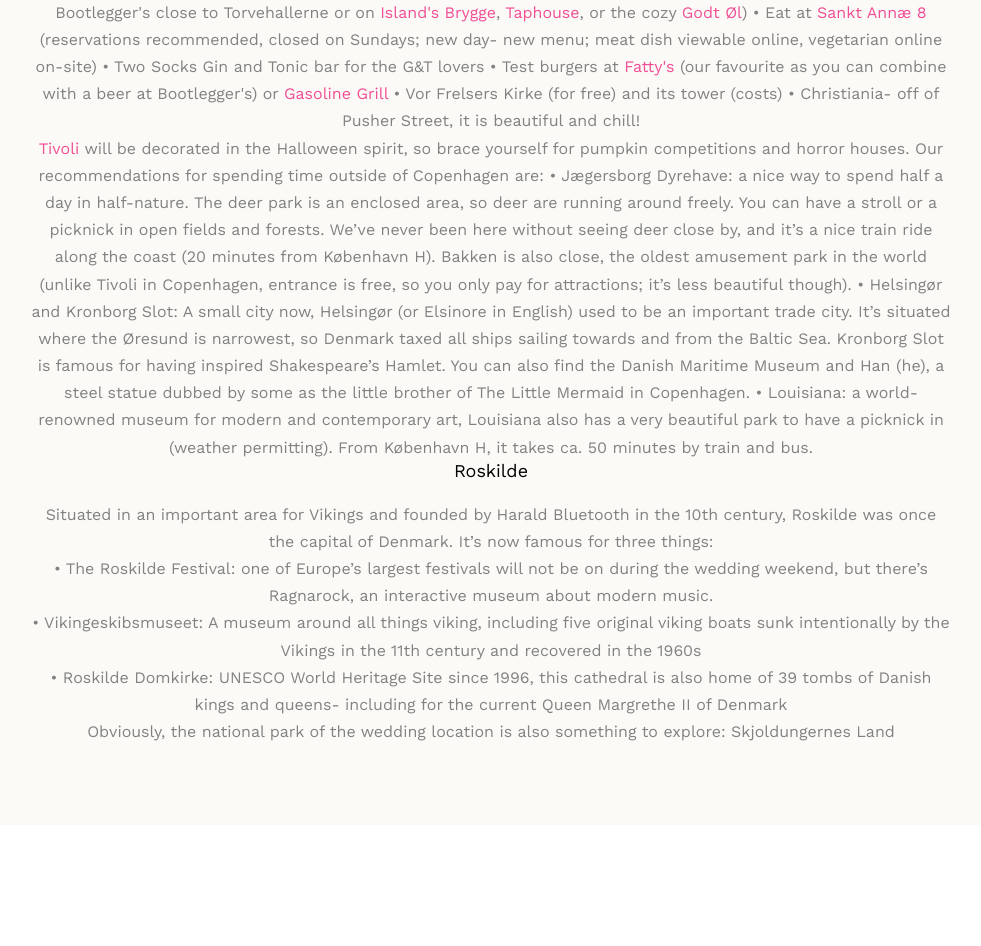
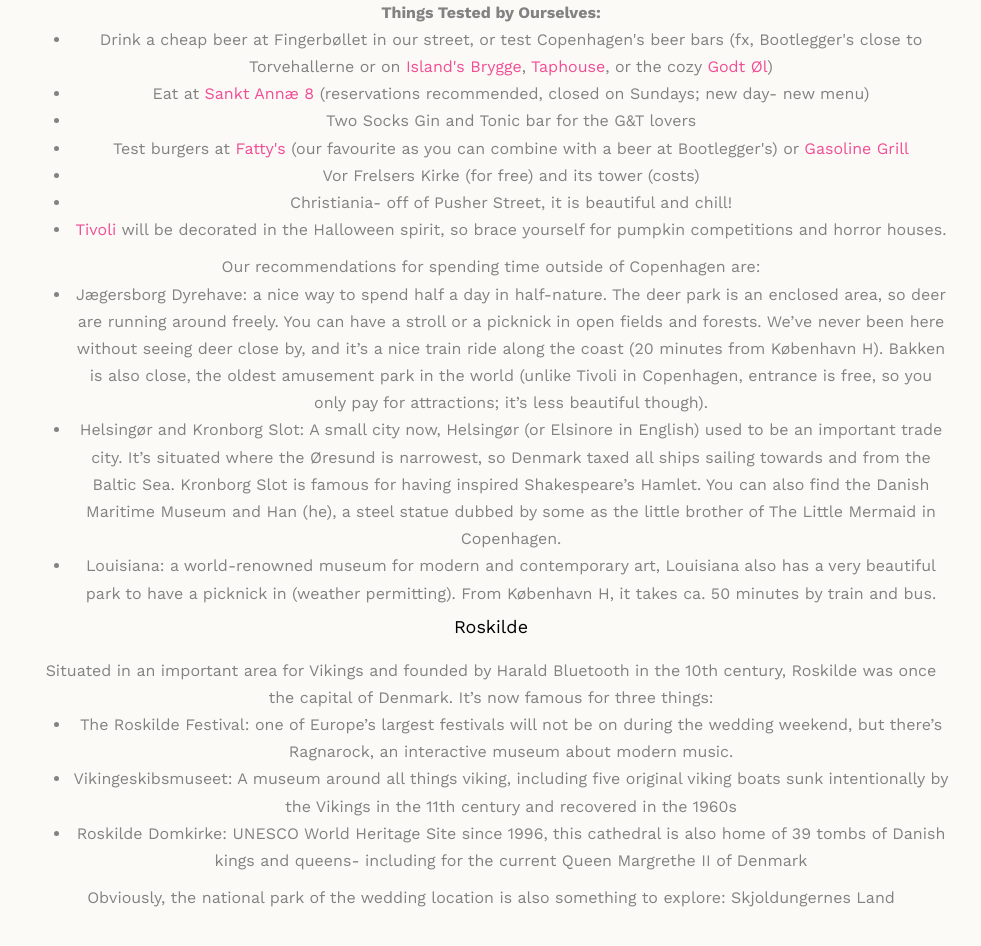
Before and after one commit to AFRIC-conference/AFRIC-conference.github.io, a plain HTML site: page index.html in a window 1280 px wide. Shown: the part 3672-4618 px from the top of the page, without its empty margins (54-1035 px from the left). Before the commit the page ends 4497 px from the top, so only its background shows below. Drawn offline with nearby package versions, Linux system fonts and the light colour scheme; files whose address does not match are found by name.

Commit message:
Update index.html

```diff
--- a/index.html
+++ b/index.html
@@ -266,8 +266,8 @@
 			<h3>			Transportation</h3>
 			The restaurant is in the middle of nowhere, so it is difficult to get there by public transport.
 			The closest bus station is still a 30 minute walk away from the location. We will arrange a bus to get you all
-			to and from Restaurant Herthadalen. For this, it is important you fill in our RSVP survey! <br>
-			Generally, it’s easiest to either take the train to Copenhagen or fly.
+			to and from Restaurant Herthadalen. For this, it is important you fill in our <a href="https://docs.google.com/forms/d/1AL_0dR5-dMqx_n2BAG26oNt9n-mTihfpSDRk-0BZ5v4/" target="_blank">RSVP</a> survey! <br>
+			Generally, it’s easiest to either take the train to Copenhagen or fly. <br>
 			Both Copenhagen Airport and the central station are well connected to the train, metro, and bus networks, and international trains from Sweden or Hamburg arrive and depart several times daily.
 			Roskilde (the nearest bigger city and closest spot for accommodation) is reachable within 25 minutes from the Copenhagen central station.
 			Google Maps or <a href="https://rejseplanen.dk/webapp/?language=en_EN#!P|TP!histId|0!histKey|H935592" target="_blank">Rejseplanen</a> are good Apps/Websites to use to get around,
@@ -305,23 +305,27 @@
 			<h4>København & Surroundings</h4>
 			Denmark’s capital is a must-see and its centre only 30 minutes away from the wedding location/Roskilde. There’s plenty of things to do and see: castles, towers, beaches, squares etc. A good list to start is <a href="https://www.timeout.com/copenhagen/things-to-do/best-things-to-do-in-copenhagen" target="_blank">here</a>.
 				<br>
-			<strong>Things Tested by Ourselves:</strong>
-			•	Drink a cheap beer at Fingerbøllet in our street, or test Copenhagen's beer bars (fx, Bootlegger's close to Torvehallerne or on <a href="https://goo.gl/maps/aEFNDrdgchVP2NW79" target="_blank">Island's Brygge</a>, <a href="https://goo.gl/maps/KiC3TKTwjkBXVSG46" target="_blank">Taphouse</a>, or the cozy <a href="https://goo.gl/maps/LsFV5bgcZmuJh3qN9" target="_blank">Godt Øl</a>)
-			•	Eat at <a href="https://www.sanktannae8.com/" target="_blank">Sankt Annæ 8</a> (reservations recommended, closed on Sundays; new day- new menu; meat dish viewable online, vegetarian online on-site)
-			•	Two Socks Gin and Tonic bar for the G&T lovers
-			•	Test burgers at <a href="https://goo.gl/maps/3Nwdd2pUYQDgPS156" target="_blank">Fatty's</a> (our favourite as you can combine with a beer at Bootlegger's) or <a href="https://www.gasolinegrill.com/" target="_blank">Gasoline Grill</a>
-			•	Vor Frelsers Kirke (for free) and its tower (costs)
-			•	Christiania- off of Pusher Street, it is beautiful and chill! <br>
-				<a href="https://www.tivoli.dk/en" target="_blank">Tivoli</a> will be decorated in the Halloween spirit, so brace yourself for pumpkin competitions and horror houses.
-			Our recommendations for spending time outside of Copenhagen are:
-			•	Jægersborg Dyrehave: a nice way to spend half a day in half-nature. The deer park is an enclosed area, so deer are running around freely. You can have a stroll or a picknick in open fields and forests. We’ve never been here without seeing deer close by, and it’s a nice train ride along the coast (20 minutes from København H). Bakken is also close, the oldest amusement park in the world (unlike Tivoli in Copenhagen, entrance is free, so you only pay for attractions; it’s less beautiful though).
-			•	Helsingør and Kronborg Slot: A small city now, Helsingør (or Elsinore in English) used to be an important trade city. It’s situated where the Øresund is narrowest, so Denmark taxed all ships sailing towards and from the Baltic Sea. Kronborg Slot is famous for having inspired Shakespeare’s Hamlet. You can also find the Danish Maritime Museum and Han (he), a steel statue dubbed by some as the little brother of The Little Mermaid in Copenhagen.
-			•	Louisiana: a world-renowned museum for modern and contemporary art, Louisiana also has a very beautiful park to have a picknick in (weather permitting). From København H, it takes ca. 50 minutes by train and bus.
+			<strong>Things Tested by Ourselves:</strong><br><ul>
+				<li>Drink a cheap beer at Fingerbøllet in our street, or test Copenhagen's beer bars (fx, Bootlegger's close to Torvehallerne or on <a href="https://goo.gl/maps/aEFNDrdgchVP2NW79" target="_blank">Island's Brygge</a>, <a href="https://goo.gl/maps/KiC3TKTwjkBXVSG46" target="_blank">Taphouse</a>, or the cozy <a href="https://goo.gl/maps/LsFV5bgcZmuJh3qN9" target="_blank">Godt Øl</a>)</li>
+				<li>Eat at <a href="https://www.sanktannae8.com/" target="_blank">Sankt Annæ 8</a> (reservations recommended, closed on Sundays; new day- new menu)</li>
+				<li>Two Socks Gin and Tonic bar for the G&T lovers</li>
+				<li>Test burgers at <a href="https://goo.gl/maps/3Nwdd2pUYQDgPS156" target="_blank">Fatty's</a> (our favourite as you can combine with a beer at Bootlegger's) or <a href="https://www.gasolinegrill.com/" target="_blank">Gasoline Grill</a></li>
+				<li>Vor Frelsers Kirke (for free) and its tower (costs)</li>
+				<li>Christiania- off of Pusher Street, it is beautiful and chill!</li>
+				<li><a href="https://www.tivoli.dk/en" target="_blank">Tivoli</a> will be decorated in the Halloween spirit, so brace yourself for pumpkin competitions and horror houses.</li>
+				</ul>
+			Our recommendations for spending time outside of Copenhagen are: <ul>
+				<li>Jægersborg Dyrehave: a nice way to spend half a day in half-nature. The deer park is an enclosed area, so deer are running around freely. You can have a stroll or a picknick in open fields and forests. We’ve never been here without seeing deer close by, and it’s a nice train ride along the coast (20 minutes from København H). Bakken is also close, the oldest amusement park in the world (unlike Tivoli in Copenhagen, entrance is free, so you only pay for attractions; it’s less beautiful though).</li>
+				<li>Helsingør and Kronborg Slot: A small city now, Helsingør (or Elsinore in English) used to be an important trade city. It’s situated where the Øresund is narrowest, so Denmark taxed all ships sailing towards and from the Baltic Sea. Kronborg Slot is famous for having inspired Shakespeare’s Hamlet. You can also find the Danish Maritime Museum and Han (he), a steel statue dubbed by some as the little brother of The Little Mermaid in Copenhagen.</li>
+				<li>Louisiana: a world-renowned museum for modern and contemporary art, Louisiana also has a very beautiful park to have a picknick in (weather permitting). From København H, it takes ca. 50 minutes by train and bus.</li>
+				</ul>
 			<h4>Roskilde</h4>
-			Situated in an important area for Vikings and founded by Harald Bluetooth in the 10th century, Roskilde was once the capital of Denmark. It’s now famous for three things: <br>
-			•	The Roskilde Festival: one of Europe’s largest festivals will not be on during the wedding weekend, but there’s Ragnarock, an interactive museum about modern music.<br>
-			•	Vikingeskibsmuseet: A museum around all things viking, including five original viking boats sunk intentionally by the Vikings in the 11th century and recovered in the 1960s<br>
-			•	Roskilde Domkirke: UNESCO World Heritage Site since 1996, this cathedral is also home of 39 tombs of Danish kings and queens- including for the current Queen Margrethe II of Denmark<br>
+			Situated in an important area for Vikings and founded by Harald Bluetooth in the 10th century, Roskilde was once the capital of Denmark. It’s now famous for three things:
+			<ul>
+				<li>The Roskilde Festival: one of Europe’s largest festivals will not be on during the wedding weekend, but there’s Ragnarock, an interactive museum about modern music.</li>
+				<li>Vikingeskibsmuseet: A museum around all things viking, including five original viking boats sunk intentionally by the Vikings in the 11th century and recovered in the 1960s</li>
+				<li>Roskilde Domkirke: UNESCO World Heritage Site since 1996, this cathedral is also home of 39 tombs of Danish kings and queens- including for the current Queen Margrethe II of Denmark</li>
+				</ul>
 			Obviously, the national park of the wedding location is also something to explore: Skjoldungernes Land
 		</div>
 
```
